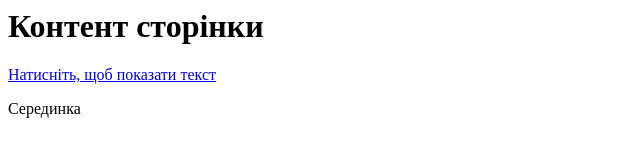
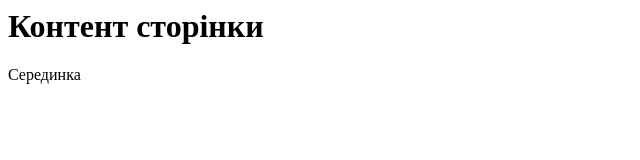
Before and after one commit to NazikM/NazikM.github.io, a plain HTML site: page 7/2_2.html in a window 1280 px wide. Shown: the whole page, without its empty margins (0-640 px from the left). Drawn offline with nearby package versions, Linux system fonts and the light colour scheme.

Commit message:
Update 2_2.html

```diff
--- a/7/2_2.html
+++ b/7/2_2.html
@@ -20,7 +20,6 @@
 </head>
 <body>
 <H1> Контент сторінки </h1>
-<A href = "#" class = "button"> Натисніть, щоб показати текст </a>
 <div id = "text">
     <p></p>
     <p>Серединка</p>
```
